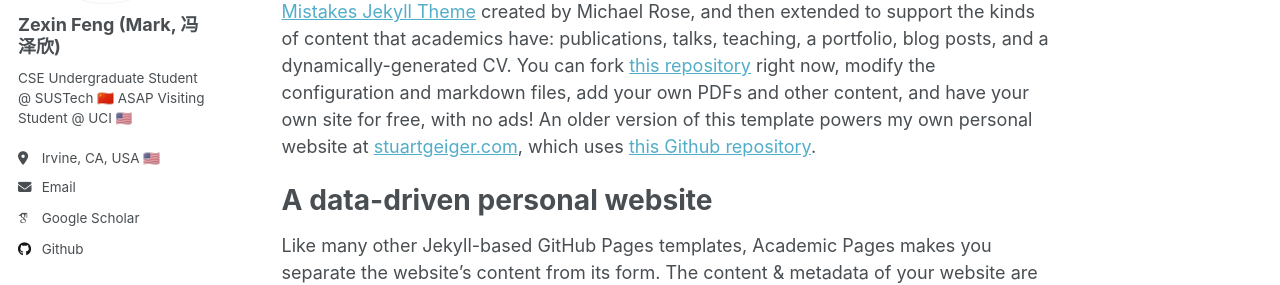
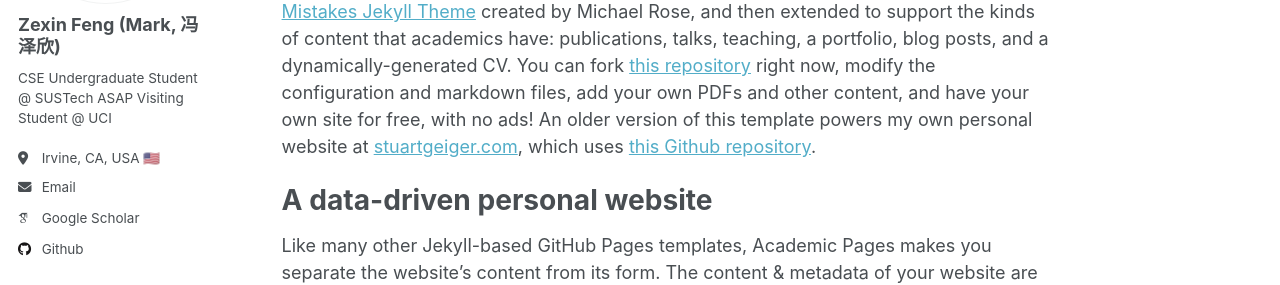
Before and after one commit to ZexinFeng-CN/ZexinFeng-CN.github.io, a Jekyll site: the page built from _pages/about.md, in a window 1280 px wide. Shown: the part 286-571 px from the top of the page. Built offline with Jekyll 4.4.1, drawn with Linux system fonts in a browser that asks for light colours; some web fonts are replaced.

Commit message:
remove emoji

```diff
--- a/_config.yml
+++ b/_config.yml
@@ -24,7 +24,7 @@
   avatar           : "profile.JPG"
   name             : "Zexin Feng (Mark, 冯泽欣)"
   pronouns         : # example: "she/her"
-  bio              : "CSE Undergraduate Student @ SUSTech 🇨🇳\nASAP Visiting Student @ UCI 🇺🇸"
+  bio              : "CSE Undergraduate Student @ SUSTech \nASAP Visiting Student @ UCI"
   location         : "Irvine, CA, USA 🇺🇸"
   employer         : # URL
   uri              : # URL
```
